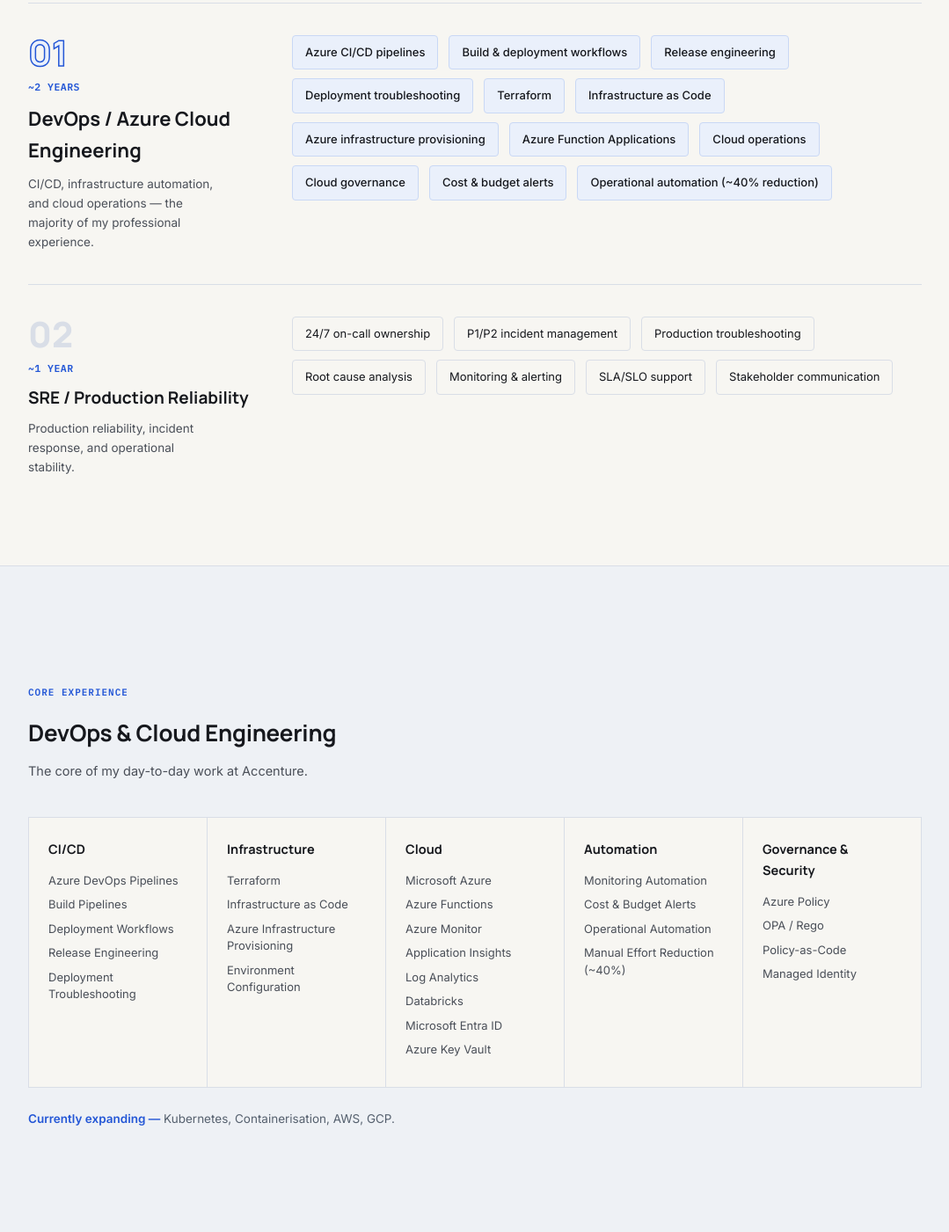
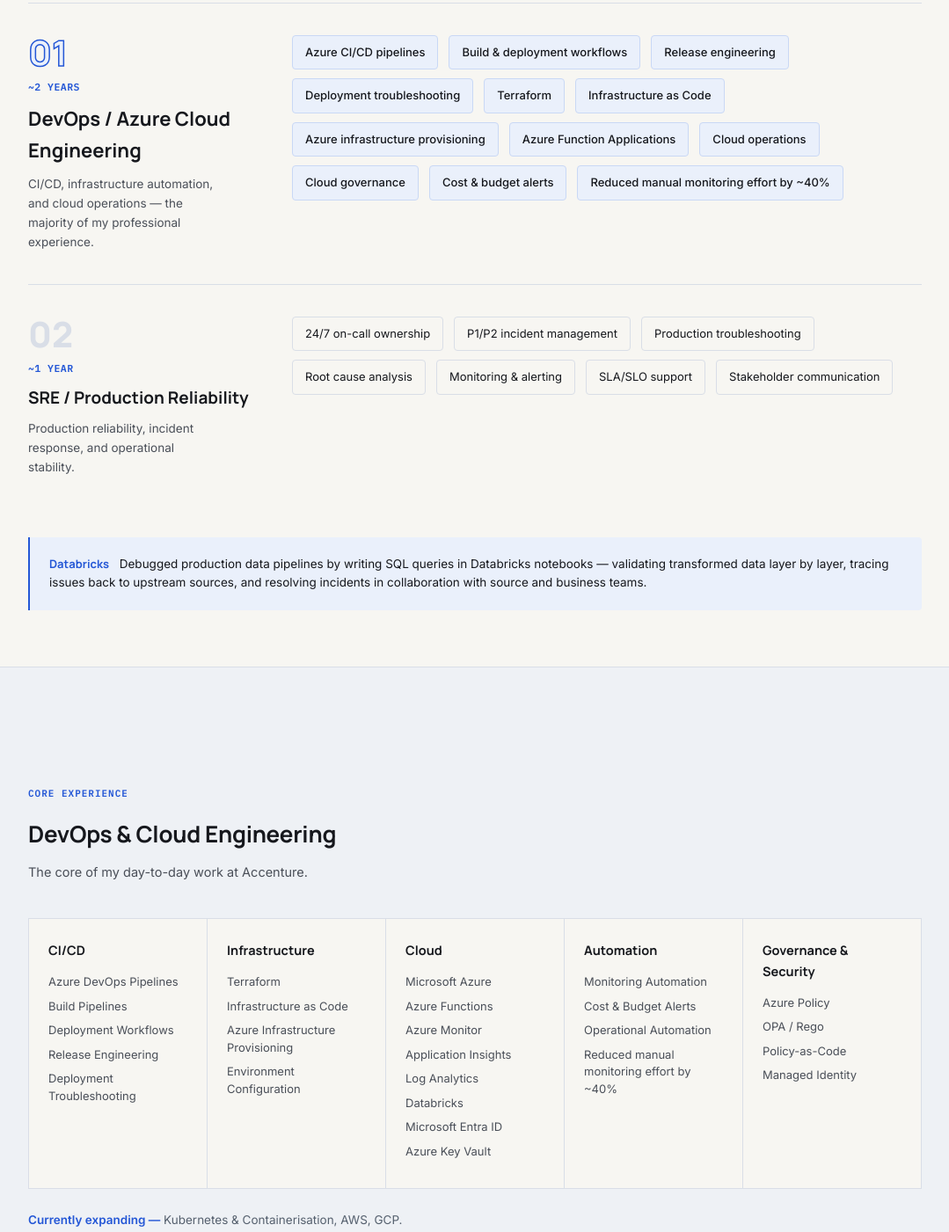
Before and after one commit to Lakshmi8134/Lakshmi8134.github.io, a plain HTML site: page index.html in a window 1280 px wide. Shown: the part 1856-3257 px from the top of the page at 88% size, without its empty margins (100-1179 px from the left). Drawn offline with Linux system fonts and the light colour scheme.

Commit message:
Add portfolio site

```diff
--- a/index.html
+++ b/index.html
@@ -110,6 +110,8 @@
   .role-title{font-family:'Manrope', sans-serif; font-weight:700; font-size:18px; color:var(--navy);}
   .role-sub{font-size:13.5px; color:var(--muted);}
   .role-date{font-size:12.5px; color:var(--dim); font-family:'IBM Plex Mono', monospace;}
+  .databricks-note{margin-top:32px; padding:20px 22px; border-left:2px solid var(--accent); background:var(--accent-soft); border-radius:0 4px 4px 0; font-size:13.5px; color:var(--text); line-height:1.6;}
+  .databricks-label{font-family:'Manrope', sans-serif; font-weight:700; font-size:13px; color:var(--accent); margin-right:8px;}
 
   .phase{display:grid; grid-template-columns:260px 1fr; gap:40px; padding:36px 0; border-top:1px solid var(--border);}
   @media(max-width:760px){.phase{grid-template-columns:1fr; gap:16px;}}
@@ -309,7 +311,7 @@
         <span class="phase-item">Cloud operations</span>
         <span class="phase-item">Cloud governance</span>
         <span class="phase-item">Cost &amp; budget alerts</span>
-        <span class="phase-item">Operational automation (~40% reduction)</span>
+        <span class="phase-item">Reduced manual monitoring effort by ~40%</span>
       </div>
     </div>
 
@@ -329,6 +331,11 @@
         <span class="phase-item">SLA/SLO support</span>
         <span class="phase-item">Stakeholder communication</span>
       </div>
+    </div>
+
+    <div class="databricks-note">
+      <span class="databricks-label">Databricks</span>
+      Debugged production data pipelines by writing SQL queries in Databricks notebooks — validating transformed data layer by layer, tracing issues back to upstream sources, and resolving incidents in collaboration with source and business teams.
     </div>
   </section>
 </div>
@@ -377,7 +384,7 @@
           <li>Monitoring Automation</li>
           <li>Cost &amp; Budget Alerts</li>
           <li>Operational Automation</li>
-          <li>Manual Effort Reduction (~40%)</li>
+          <li>Reduced manual monitoring effort by ~40%</li>
         </ul>
       </div>
       <div class="devops-col">
@@ -390,7 +397,7 @@
         </ul>
       </div>
     </div>
-    <div class="expanding-note"><b>Currently expanding —</b> Kubernetes, Containerisation, AWS, GCP.</div>
+    <div class="expanding-note"><b>Currently expanding —</b> Kubernetes &amp; Containerisation, AWS, GCP.</div>
   </div>
 </section>
 
```
